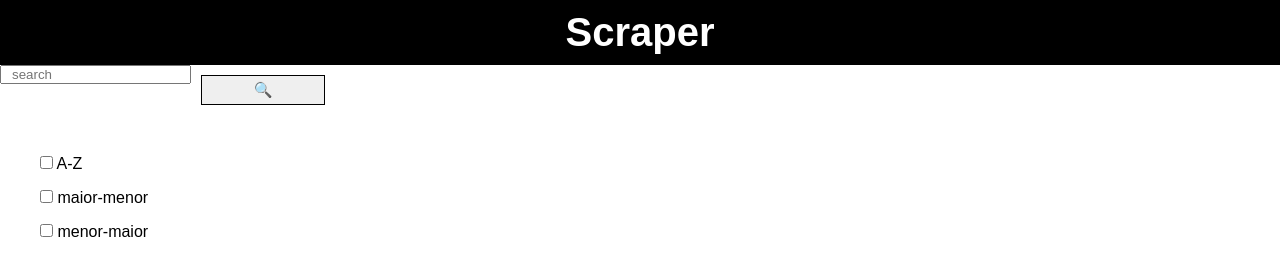
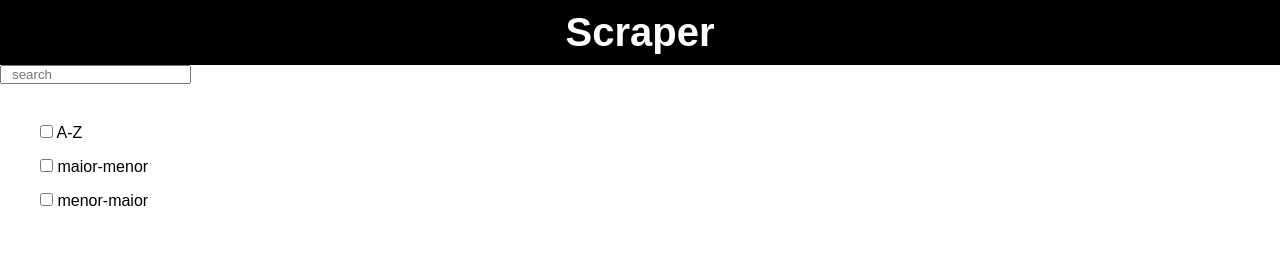
Before and after one commit to Midms27/scraper, a website: page page/index.html in a window 1280 px wide. Drawn offline with Linux system fonts and the light colour scheme; no server answers.

Commit message:
Update index.html

```diff
--- a/page/index.html
+++ b/page/index.html
@@ -1,11 +1,11 @@
 <!DOCTYPE html>
 <html lang="en">
 <head>
-
     <meta charset="UTF-8">
     <meta name="viewport" content="width=device-width, initial-scale=1.0">
     <title>Scraper</title>
     <link rel="stylesheet" href="/assets/css/style.css"/>
+    <script src="/assets/js/app.js" ></script>
 </head>
 <body>
 
@@ -16,7 +16,6 @@
         <div id="search">
             <form >
                 <input type="text" id="search-field" name="item" placeholder="search" value="">
-                <button id="search-button" >🔍</button>
             </form>
         </div>
 
@@ -32,10 +31,11 @@
         </aside>
 
         <div id="info">
+
         </div>
 
     </div>
 
-    <script src="/assets/js/app.js" ></script>
+
 </body>
 </html>
```
